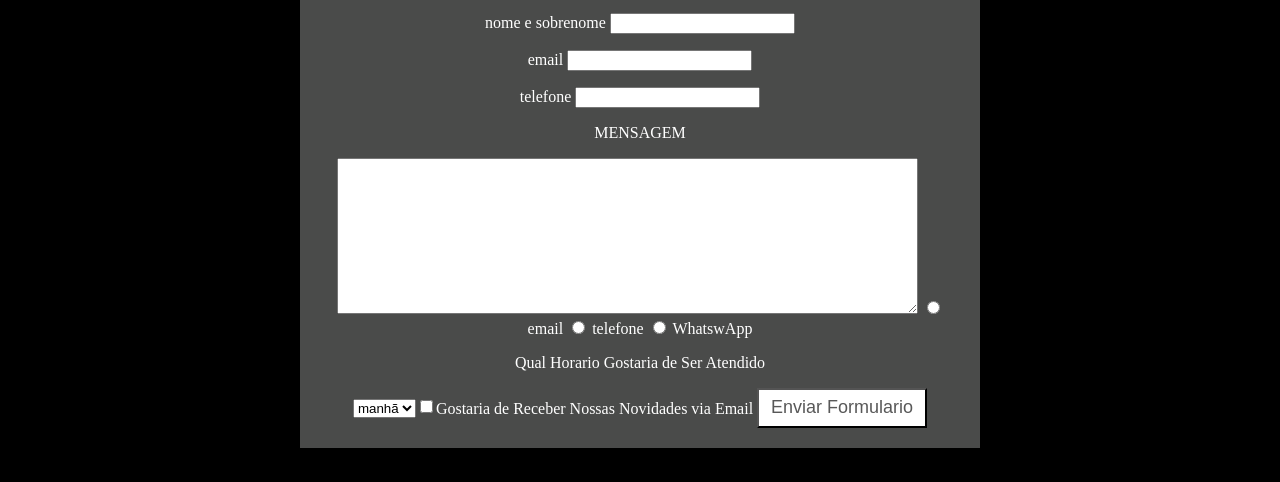
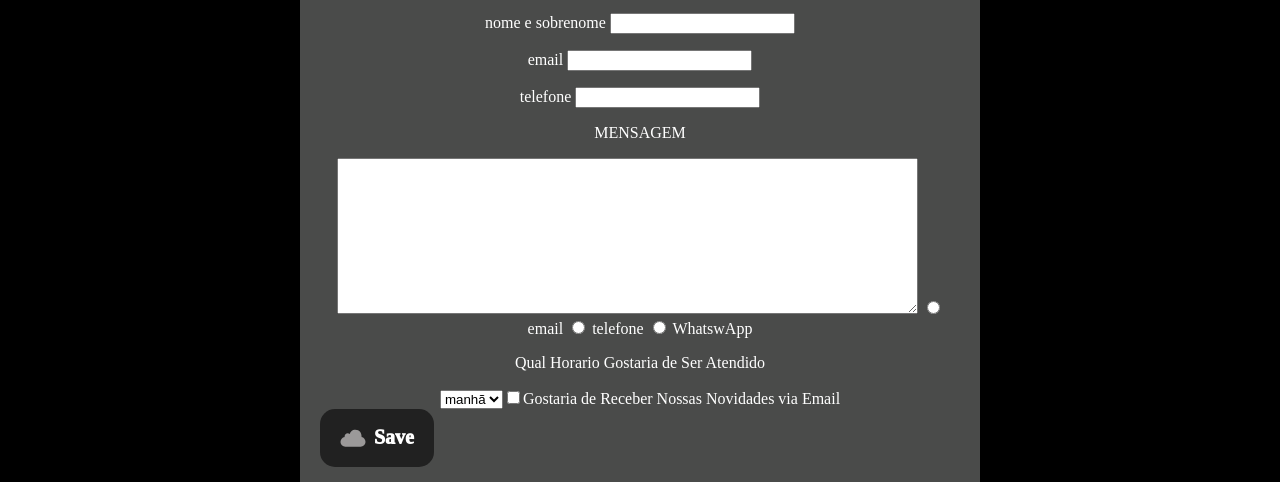
Before and after one commit to nicolassilveriojr/BARBEARIANICOLAS, a plain HTML site: page contatos.html in a window 1280 px wide. Shown: the part 431-913 px from the top of the page. Drawn offline with Linux system fonts and the light colour scheme.

Commit message:
asafgdfag

```diff
--- a/contato.css
+++ b/contato.css
@@ -27,18 +27,54 @@ form{
 
 }
 
-.button{
-    color:#585858;
-    background-color: #ffffff;
-    text-align: center;
-    height: 40px;
-    width: 170px;
-    font-size: 18px;
-}
+/* From Uiverse.io by Peary74 */
+button {
+    font-family: inherit;
+    font-size: 20px;
+    background: #212121;
+    color: white;
+    fill: rgb(155, 153, 153);
+    padding: 0.7em 1em;
+    padding-left: 0.9em;
+    display: flex;
+    align-items: center;
+    cursor: pointer;
+    border: none;
+    border-radius: 15px;
+    font-weight: 1000;
+  }
 
-button a{
-    text-decoration: none;
-    color: white;
-    margin: 15px;
-    padding: 5px;
-}
+  button span {
+    display: block;
+    margin-left: 0.3em;
+    transition: all 0.3s ease-in-out;
+  }
+
+  button svg {
+    display: block;
+    transform-origin: center center;
+    transition: transform 0.3s ease-in-out;
+  }
+
+  button:hover {
+    background: #000;
+  }
+
+  button:hover .svg-wrapper {
+    transform: scale(1.25);
+    transition: 0.5s linear;
+  }
+
+  button:hover svg {
+    transform: translateX(1.2em) scale(1.1);
+    fill: #fff;
+  }
+
+  button:hover span {
+    opacity: 0;
+    transition: 0.5s linear;
+  }
+
+  button:active {
+    transform: scale(0.95);
+  }
--- a/contatos.html
+++ b/contatos.html
@@ -42,7 +42,26 @@
 
             <input type="checkbox">Gostaria de Receber Nossas Novidades via Email
 
-            <button class="button">Enviar Formulario</a></button>
+            <!-- From Uiverse.io by Peary74 -->
+<button>
+    <div class="svg-wrapper-1">
+      <div class="svg-wrapper">
+        <svg
+          xmlns="http://www.w3.org/2000/svg"
+          viewBox="0 0 24 24"
+          width="30"
+          height="30"
+          class="icon"
+        >
+          <path
+            d="M22,15.04C22,17.23 20.24,19 18.07,19H5.93C3.76,19 2,17.23 2,15.04C2,13.07 3.43,11.44 5.31,11.14C5.28,11 5.27,10.86 5.27,10.71C5.27,9.33 6.38,8.2 7.76,8.2C8.37,8.2 8.94,8.43 9.37,8.8C10.14,7.05 11.13,5.44 13.91,5.44C17.28,5.44 18.87,8.06 18.87,10.83C18.87,10.94 18.87,11.06 18.86,11.17C20.65,11.54 22,13.13 22,15.04Z"
+          ></path>
+        </svg>
+      </div>
+    </div>
+    <span>Save</span>
+  </button>
+
     </form>
 
     <footer>
```
